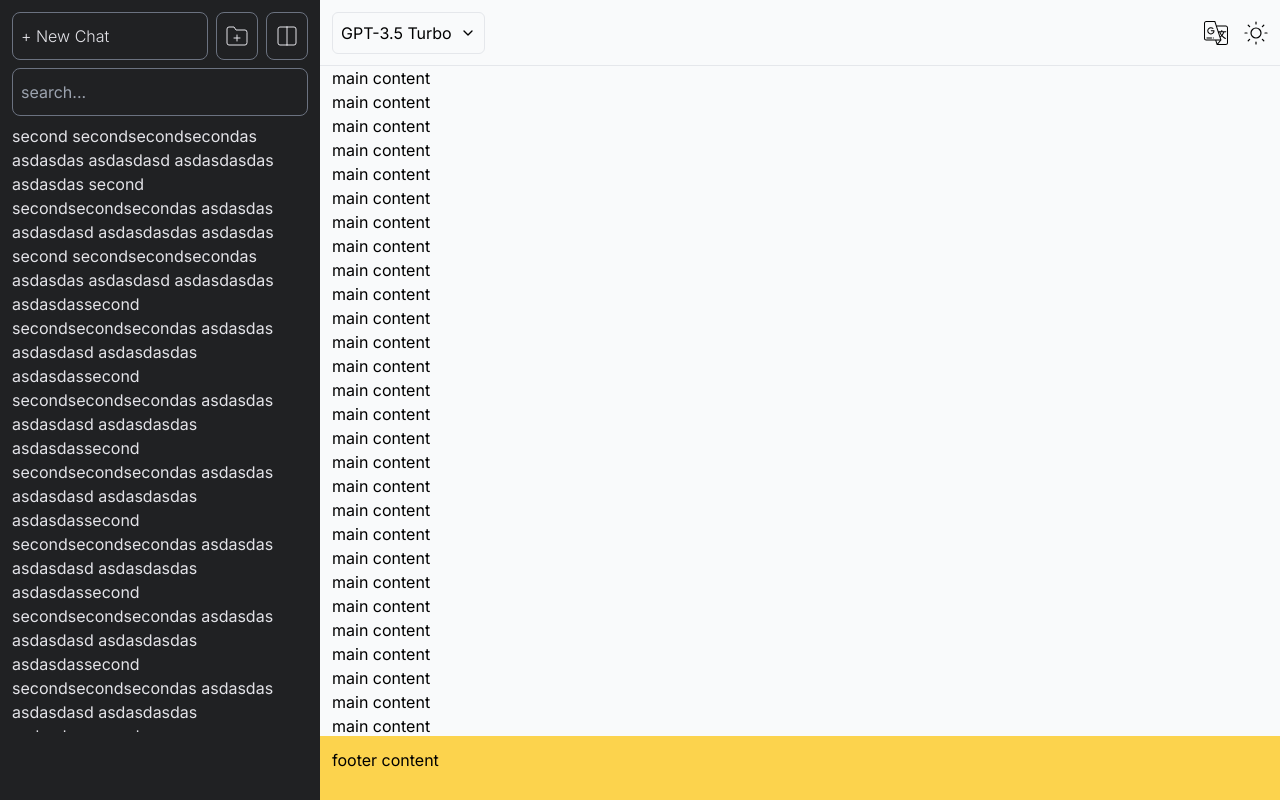
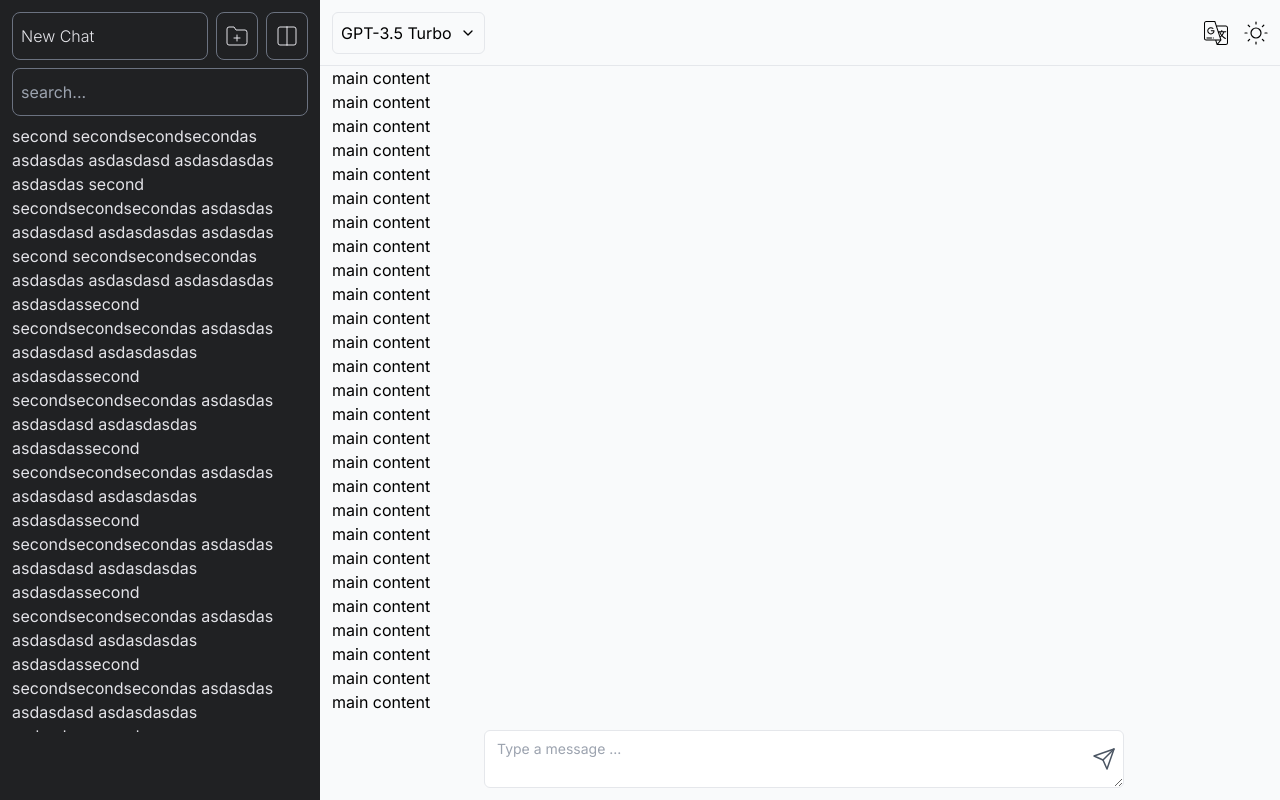
Before and after one commit to lesenelir/ai-space, a Next.js app: page /chat in a window 1280 px wide. Built offline with nearby package versions, Linux system fonts and the light colour scheme.

Commit message:
feat: add chat message textarea footer content

```diff
--- a/src/components/chat/Menu/HeaderMenuContent/index.tsx
+++ b/src/components/chat/Menu/HeaderMenuContent/index.tsx
@@ -16,7 +16,7 @@ export default function HeaderMenuContent() {
           w-5/6 font-light menu-first-content-item
           transition-change cursor-pointer hover:bg-gray-500/10
         `}>
-          + New Chat
+          New Chat
         </div>
 
         <div className={'flex-1 flex justify-between gap-2 ml-auto'}>
--- a/src/components/chat/Message/FooterContent/index.tsx
+++ b/src/components/chat/Message/FooterContent/index.tsx
@@ -1,7 +1,40 @@
+import { type KeyboardEvent, useRef } from 'react'
+
+import TextArea from '@/components/ui/TextArea'
+import SendIcon from '@/components/icons/SendIcon'
+
 export default function FooterContent() {
+  const ref = useRef<HTMLTextAreaElement>(null)
+
+  const handleSubmit = () => {
+    if (ref.current) {
+      const message = ref.current.value
+      console.log('message', message)
+      ref.current.value = ''
+    }
+  }
+
+  const handleKeyDown = (e: KeyboardEvent<HTMLTextAreaElement>) => {
+    if (e.key === 'Enter' && !e.shiftKey) {
+      e.preventDefault()
+      handleSubmit()
+    }
+  }
+
   return (
-    <div className={'p-3 min-h-[64px] bg-amber-300'}>
-      footer content
+    <div className={'flex justify-center items-center p-3'}>
+      <TextArea
+        ref={ref}
+        placeholder={'Type a message ...'}
+        className={'lg:w-[640px]'}
+        onKeyDown={handleKeyDown}
+      />
+
+      <SendIcon
+        width={24}
+        height={24}
+        className={'cursor-pointer text-gray-600 hover:opacity-50 transition-change -ml-8'}
+      />
     </div>
   )
 }
--- /dev/null
+++ b/src/components/icons/SendIcon.tsx
@@ -0,0 +1,20 @@
+interface IProps {
+  width: number
+  height: number
+  className?: string
+}
+
+export default function FolderPlusIcon(props: IProps) {
+  const {width, height, className} = props
+
+  return (
+    <div className={className}>
+      <svg xmlns="http://www.w3.org/2000/svg" width={width} height={height} viewBox="0 0 24 24" fill="none"
+           stroke="currentColor" strokeWidth="1.5" strokeLinecap="round" strokeLinejoin="round"
+           className="feather feather-send">
+        <line x1="22" y1="2" x2="11" y2="13"/>
+        <polygon points="22 2 15 22 11 13 2 9 22 2"/>
+      </svg>
+    </div>
+  )
+}
--- /dev/null
+++ b/src/components/ui/TextArea/index.tsx
@@ -0,0 +1,27 @@
+import { forwardRef, TextareaHTMLAttributes } from 'react'
+
+export interface TextareaProps
+  extends TextareaHTMLAttributes<HTMLTextAreaElement> {}
+
+const TextArea = forwardRef<HTMLTextAreaElement, TextareaProps>((
+  {className, ...props},
+  ref
+) => {
+  return (
+    <>
+      <textarea
+        ref={ref}
+        className={`
+          flex min-h-[40px] w-full rounded-md border border-input bg-background px-3 py-2 text-sm
+          ring-offset-background placeholder:text-muted-foreground
+          focus-visible:outline-none focus-visible:ring-2 focus-visible:ring-ring focus-visible:ring-offset-2
+          disabled:cursor-not-allowed disabled:opacity-50
+          ${className}
+        `}
+        {...props}
+      />
+    </>
+  )
+})
+
+export default TextArea
--- a/src/components/ui/index.tsx
+++ b/src/components/ui/index.tsx
@@ -1,2 +1,3 @@
 export * from './ResizableDiv'
 export * from './Select'
+export * from './TextArea'
```
Also changed, not shown: public/send.svg (added).
